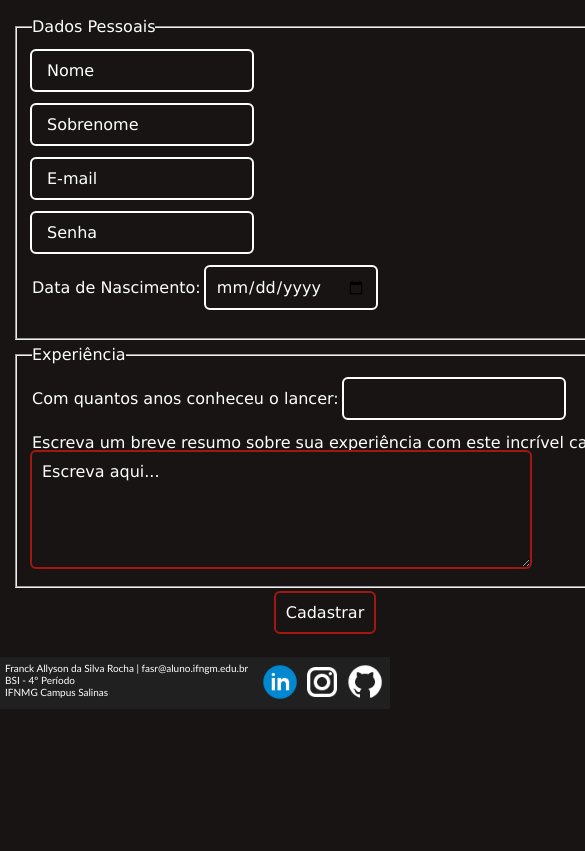
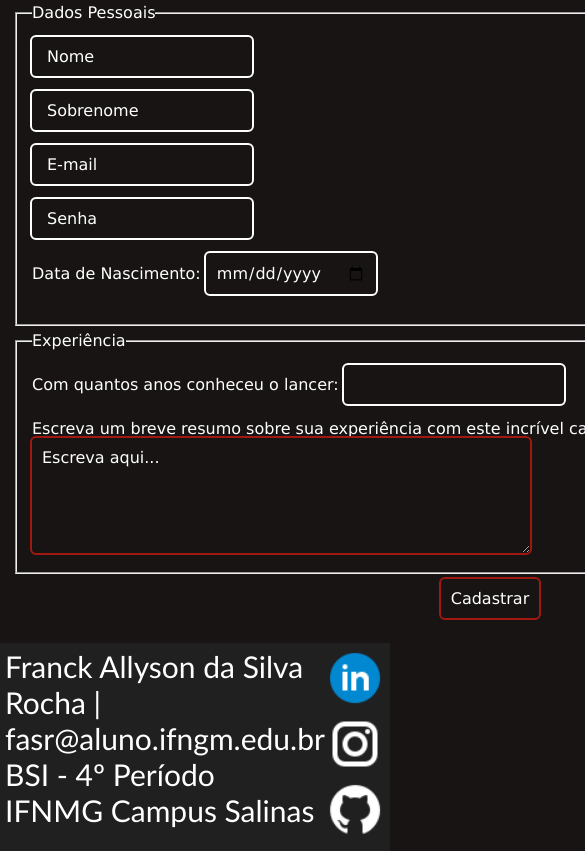
Before and after one commit to franckallyson/css-ifnmg, a plain HTML site: page fanaticos.html in a window 390 px wide. Shown: the part 585-1436 px from the top of the page, 585 px wide, since content can reach past the window. Before the commit the page ends 1294 px from the top, so only its background shows below. Drawn offline with Linux system fonts and the light colour scheme.

Commit message:
Atualização responsividade

```diff
--- a/css/styles.css
+++ b/css/styles.css
@@ -272,9 +272,26 @@ footer li {
 /* Responsividade */
 
 @media (max-width: 1040px) {
+    header #logo a img{
+        width: 100%;
+    }
+
+    header ul {
+        display: flex;
+        justify-content: space-around;
+    }
+
+    header ul li {
+        font-size: 20px;
+    }
+
     #conteudo {
         flex-direction: column;
-        width: 670px;
+        align-items: center;
+    }
+
+    #area-central{
+        width: 100%;
     }
 
     aside {
@@ -293,4 +310,21 @@ footer li {
         flex-direction: row;
         justify-content: space-around;
     }
+
+    footer {
+        font-size: 30px;
+    }
+
+    footer #contatos {
+        display: table;
+    }
+
+    footer #contatos ul {
+        display: table-cell;
+        vertical-align: bottom;
+    }
+
+    footer #contatos ul li a img{
+        width: 60px;
+    }
 }
```
